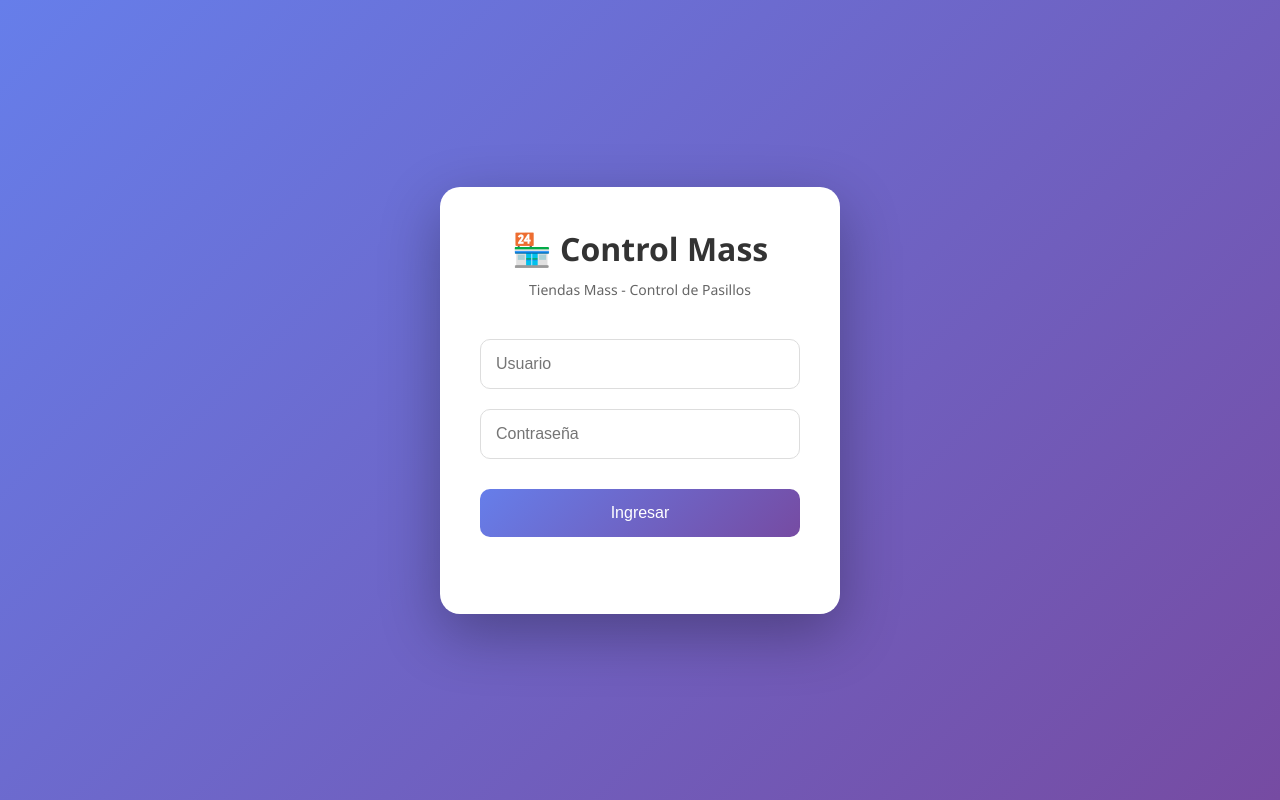
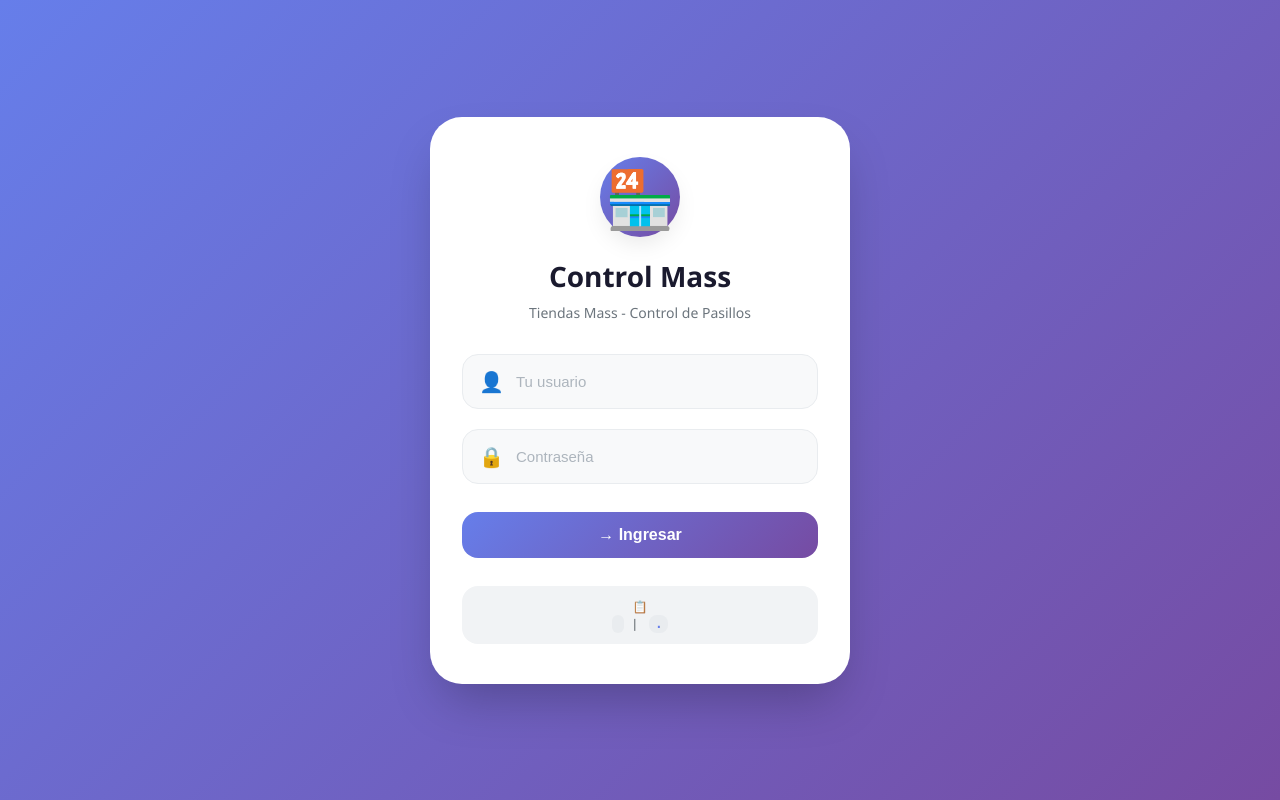
Before and after one commit to Danielblin/control-mass, a Flask app: page /login in a window 1280 px wide. Run offline with Flask 3, Linux system fonts and the light colour scheme.

Commit message:
Nuevo diseño moderno para login 2

```diff
--- a/templates/login.html
+++ b/templates/login.html
@@ -1,81 +1,230 @@
 <!DOCTYPE html>
-<html>
+<html lang="es">
 <head>
+    <meta charset="UTF-8">
+    <meta name="viewport" content="width=device-width, initial-scale=1.0, user-scalable=yes">
     <title>Control Mass - Login</title>
-    <meta charset="UTF-8">
     <style>
         * {
             margin: 0;
             padding: 0;
             box-sizing: border-box;
         }
+
         body {
-            font-family: 'Segoe UI', Arial, sans-serif;
+            font-family: 'Segoe UI', Tahoma, Geneva, Verdana, sans-serif;
             background: linear-gradient(135deg, #667eea 0%, #764ba2 100%);
             min-height: 100vh;
             display: flex;
             justify-content: center;
             align-items: center;
+            padding: 20px;
         }
+
+        /* Contenedor principal */
         .login-container {
             background: white;
-            border-radius: 20px;
-            padding: 40px;
-            width: 400px;
-            box-shadow: 0 20px 60px rgba(0,0,0,0.3);
+            border-radius: 32px;
+            padding: 40px 32px;
+            width: 100%;
+            max-width: 420px;
+            box-shadow: 0 25px 50px -12px rgba(0, 0, 0, 0.25);
+            transition: all 0.3s ease;
         }
+
+        /* Logo o ícono */
+        .logo {
+            text-align: center;
+            margin-bottom: 20px;
+        }
+
+        .logo-icon {
+            font-size: 56px;
+            background: linear-gradient(135deg, #667eea 0%, #764ba2 100%);
+            width: 80px;
+            height: 80px;
+            display: inline-flex;
+            align-items: center;
+            justify-content: center;
+            border-radius: 50%;
+            box-shadow: 0 10px 25px -5px rgba(0, 0, 0, 0.1);
+        }
+
         h1 {
             text-align: center;
-            color: #333;
-            margin-bottom: 10px;
+            font-size: 28px;
+            color: #1a1a2e;
+            margin-bottom: 8px;
+            font-weight: 700;
         }
+
         .subtitle {
             text-align: center;
-            color: #666;
-            margin-bottom: 30px;
+            color: #6c757d;
+            margin-bottom: 32px;
             font-size: 14px;
+            font-weight: 500;
         }
+
+        /* Formulario */
+        .form-group {
+            margin-bottom: 20px;
+        }
+
+        .input-group {
+            display: flex;
+            align-items: center;
+            background: #f8f9fa;
+            border-radius: 16px;
+            padding: 4px 16px;
+            border: 1px solid #e9ecef;
+            transition: all 0.2s ease;
+        }
+
+        .input-group:focus-within {
+            border-color: #667eea;
+            box-shadow: 0 0 0 3px rgba(102, 126, 234, 0.1);
+        }
+
+        .input-icon {
+            font-size: 20px;
+            margin-right: 12px;
+            color: #adb5bd;
+        }
+
         input {
             width: 100%;
-            padding: 15px;
-            margin: 10px 0;
-            border: 1px solid #ddd;
-            border-radius: 10px;
-            font-size: 16px;
+            padding: 14px 0;
+            border: none;
+            background: transparent;
+            font-size: 15px;
+            outline: none;
+            font-weight: 500;
         }
-        button {
+
+        input::placeholder {
+            color: #adb5bd;
+            font-weight: 400;
+        }
+
+        /* Botón */
+        .btn-login {
             width: 100%;
-            padding: 15px;
+            padding: 14px;
             background: linear-gradient(135deg, #667eea 0%, #764ba2 100%);
             color: white;
             border: none;
-            border-radius: 10px;
+            border-radius: 16px;
             font-size: 16px;
+            font-weight: 600;
             cursor: pointer;
-            margin-top: 20px;
+            margin-top: 8px;
+            transition: transform 0.15s ease, box-shadow 0.15s ease;
         }
-        button:hover {
-            transform: scale(1.02);
+
+        .btn-login:hover {
+            transform: translateY(-2px);
+            box-shadow: 0 10px 20px -5px rgba(102, 126, 234, 0.4);
         }
+
+        .btn-login:active {
+            transform: translateY(0);
+        }
+
+        /* Información de acceso */
         .info {
-            margin-top: 20px;
+            margin-top: 28px;
             text-align: center;
             font-size: 12px;
-            color: #999;
+            background: #f1f3f5;
+            padding: 12px 16px;
+            border-radius: 16px;
+            color: #495057;
+        }
+
+        .info-line {
+            display: inline-block;
+            margin: 0 8px;
+        }
+
+        .user-demo {
+            font-family: monospace;
+            background: #e9ecef;
+            padding: 2px 6px;
+            border-radius: 8px;
+            font-weight: 600;
+            color: #667eea;
+        }
+
+        /* Responsive para móvil */
+        @media (max-width: 480px) {
+            .login-container {
+                padding: 32px 24px;
+                max-width: 100%;
+                border-radius: 28px;
+            }
+
+            h1 {
+                font-size: 24px;
+            }
+
+            .logo-icon {
+                width: 64px;
+                height: 64px;
+                font-size: 44px;
+            }
+
+            .input-group {
+                padding: 2px 14px;
+            }
+
+            input {
+                padding: 12px 0;
+                font-size: 14px;
+            }
+
+            .btn-login {
+                padding: 12px;
+                font-size: 15px;
+            }
         }
     </style>
 </head>
 <body>
     <div class="login-container">
-        <h1>🏪 Control Mass</h1>
+        <div class="logo">
+            <div class="logo-icon">
+                🏪
+            </div>
+        </div>
+        <h1>Control Mass</h1>
         <div class="subtitle">Tiendas Mass - Control de Pasillos</div>
+
         <form method="POST">
-            <input type="text" name="nombre" placeholder="Usuario" required>
-            <input type="password" name="password" placeholder="Contraseña" required>
-            <button type="submit">Ingresar</button>
+            <div class="form-group">
+                <div class="input-group">
+                    <span class="input-icon">👤</span>
+                    <input type="text" name="nombre" placeholder="Tu usuario" required autocomplete="username">
+                </div>
+            </div>
+            <div class="form-group">
+                <div class="input-group">
+                    <span class="input-icon">🔒</span>
+                    <input type="password" name="password" placeholder="Contraseña" required autocomplete="current-password">
+                </div>
+            </div>
+            <button type="submit" class="btn-login">
+                → Ingresar
+            </button>
         </form>
+
         <div class="info">
-            <br>
+            <div>📋</div>
+            <div>
+                <span class="user-demo"></span>
+                <span class="info-line">|</span>
+                <span class="user-demo">.</span>
+            </div>
         </div>
     </div>
 </body>
```
